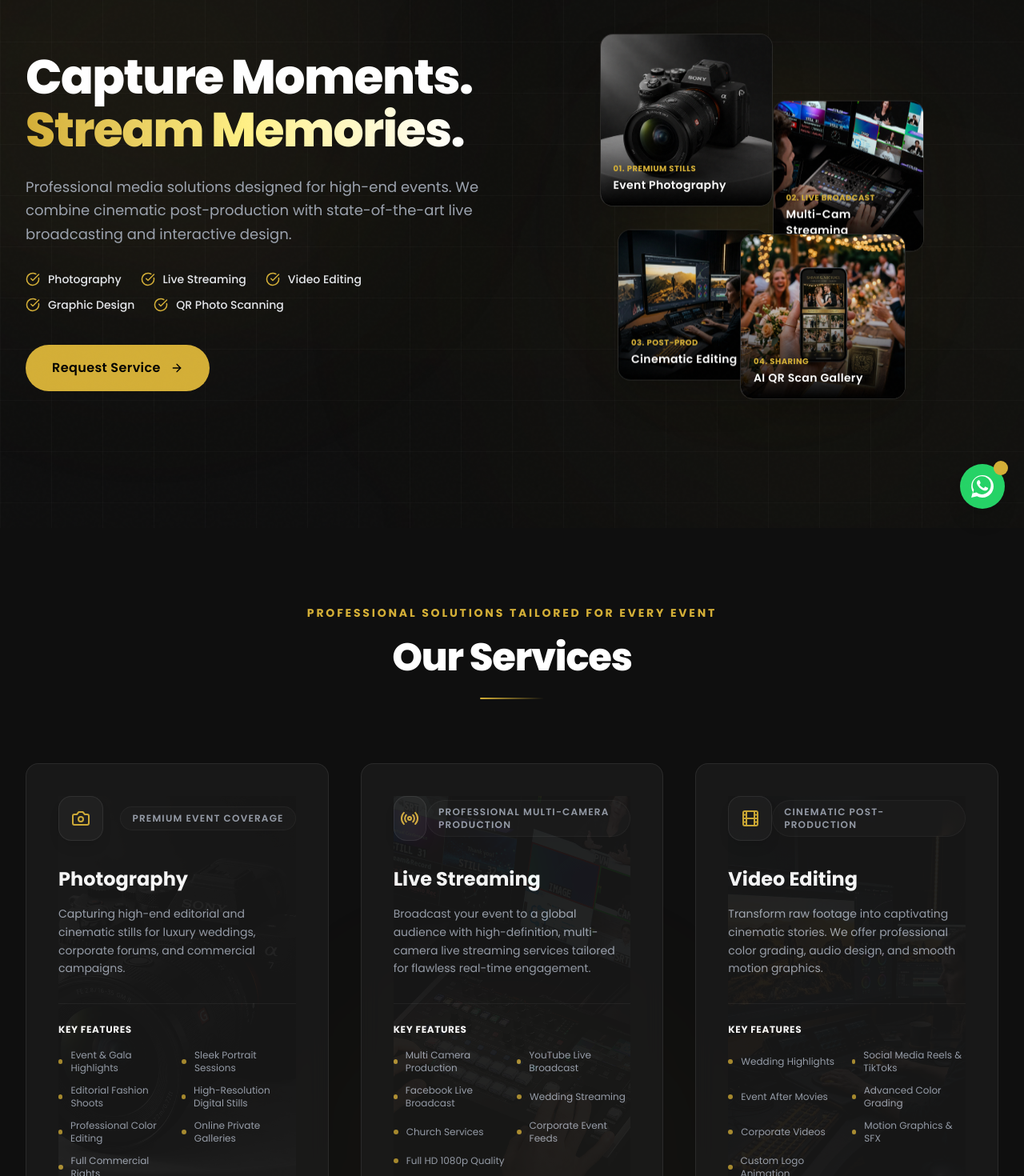
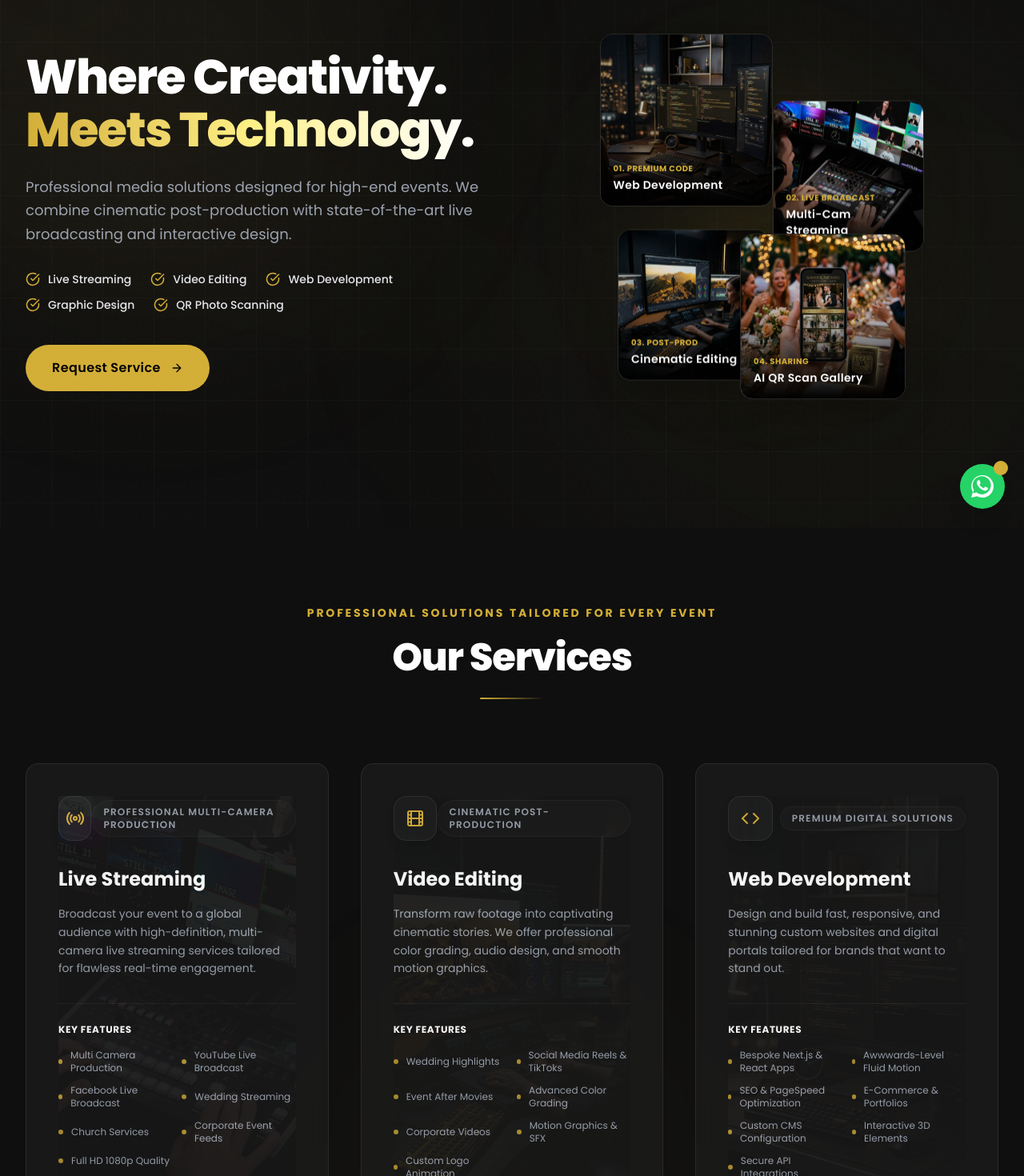
Before and after one commit to Yaswanthsys/syscreatives, a Next.js app: page / in a window 1280 px wide. Shown: the part 140-1610 px from the top of the page at 80% size. Built offline with nearby package versions, Linux system fonts and the light colour scheme.

Commit message:
Replace Photography with Web Development, reorder services list, and update Hero tagline text

```diff
--- a/components/home/ContactForm.tsx
+++ b/components/home/ContactForm.tsx
@@ -252,9 +252,9 @@ export default function ContactForm() {
                     }`}
                   >
                     <option value="" disabled>Select a Service</option>
-                    <option value="Photography">Photography</option>
                     <option value="Live Streaming">Live Streaming</option>
                     <option value="Video Editing">Video Editing</option>
+                    <option value="Web Development">Web Development</option>
                     <option value="Graphic Design">Graphic Design</option>
                     <option value="QR Photo Scanning">QR Photo Scanning</option>
                   </select>
--- a/components/home/Hero.tsx
+++ b/components/home/Hero.tsx
@@ -39,7 +39,7 @@ export default function Hero() {
     };
   }, [mouseX, mouseY]);
 
-  const specialties = ["Photography", "Live Streaming", "Video Editing", "Graphic Design", "QR Photo Scanning"];
+  const specialties = ["Live Streaming", "Video Editing", "Web Development", "Graphic Design", "QR Photo Scanning"];
 
   // Floating animations configuration
   const floatTransition = (duration: number, delay: number) => ({
@@ -82,9 +82,9 @@ export default function Hero() {
             transition={{ duration: 0.8, delay: 0.1 }}
             className="text-4xl sm:text-5xl md:text-6xl font-extrabold text-white tracking-tight leading-[1.1] mb-6"
           >
-            Capture Moments.<br />
+            Where Creativity.<br />
             <span className="text-transparent bg-clip-text bg-gradient-to-r from-gold via-yellow-200 to-white">
-              Stream Memories.
+              Meets Technology.
             </span>
           </motion.h1>
 
@@ -141,17 +141,17 @@ export default function Hero() {
               y: isMobile ? 0 : springY,
             }}
           >
-            {/* 1. Photography Card (Top-Left) */}
+            {/* 1. Web Development Card (Top-Left) */}
             <motion.div
               animate={{ y: [0, -10, 0] }}
               transition={floatTransition(5, 0)}
               className="absolute top-[5%] left-[5%] w-[48%] aspect-square rounded-2xl overflow-hidden border border-white/[0.08] bg-[#1D1D1D]/50 backdrop-blur-md shadow-2xl z-20 group"
             >
-              <div className="absolute inset-0 bg-cover bg-center transition-transform duration-700 group-hover:scale-110" style={{ backgroundImage: `url('/images/sony.png')` }} />
+              <div className="absolute inset-0 bg-cover bg-center transition-transform duration-700 group-hover:scale-110" style={{ backgroundImage: `url('/images/service-web.png')` }} />
               <div className="absolute inset-0 bg-gradient-to-t from-black via-black/20 to-transparent" />
               <div className="absolute bottom-4 left-4 right-4">
-                <span className="text-[10px] text-gold font-bold uppercase tracking-wider">01. Premium Stills</span>
-                <h4 className="text-white text-xs sm:text-sm font-semibold tracking-wide">Event Photography</h4>
+                <span className="text-[10px] text-gold font-bold uppercase tracking-wider">01. Premium Code</span>
+                <h4 className="text-white text-xs sm:text-sm font-semibold tracking-wide">Web Development</h4>
               </div>
             </motion.div>
 
--- a/data/portfolio.ts
+++ b/data/portfolio.ts
@@ -1,7 +1,7 @@
 export interface PortfolioItem {
   id: string;
   title: string;
-  category: "Photography" | "Live Streaming" | "Wedding" | "Corporate" | "Graphic Design" | "QR Gallery";
+  category: "Web Development" | "Live Streaming" | "Wedding" | "Corporate" | "Graphic Design" | "QR Gallery";
   image: string;
   videoUrl?: string; // Optional URL for video previews
   client?: string;
@@ -11,7 +11,7 @@ export interface PortfolioItem {
 
 export const portfolioCategories = [
 
-  "Photography",
+  "Web Development",
   "Live Streaming",
   "Wedding",
   "Corporate",
@@ -23,7 +23,7 @@ export const portfolioItems: PortfolioItem[] = [
   {
     id: "luxury-fashion-photos",
     title: "Vogue Autumn Editorial",
-    category: "Photography",
+    category: "Web Development",
     image: "/images/sony.png",
     client: "Verve Collection",
     date: "September 2025",
--- a/data/services.ts
+++ b/data/services.ts
@@ -9,23 +9,6 @@ export interface Service {
 }
 
 export const services: Service[] = [
-  {
-    id: "photography",
-    title: "Photography",
-    subtitle: "Premium event coverage",
-    description: "Capturing high-end editorial and cinematic stills for luxury weddings, corporate forums, and commercial campaigns.",
-    iconName: "Camera",
-    bgImage: "/images/sony.png",
-    features: [
-      "Event & Gala Highlights",
-      "Sleek Portrait Sessions",
-      "Editorial Fashion Shoots",
-      "High-Resolution Digital Stills",
-      "Professional Color Editing",
-      "Online Private Galleries",
-      "Full Commercial Rights"
-    ]
-  },
   {
     id: "live-streaming",
     title: "Live Streaming",
@@ -58,6 +41,23 @@ export const services: Service[] = [
       "Corporate Videos",
       "Motion Graphics & SFX",
       "Custom Logo Animation"
+    ]
+  },
+  {
+    id: "web-development",
+    title: "Web Development",
+    subtitle: "Premium digital solutions",
+    description: "Design and build fast, responsive, and stunning custom websites and digital portals tailored for brands that want to stand out.",
+    iconName: "Code",
+    bgImage: "/images/service-web.png",
+    features: [
+      "Bespoke Next.js & React Apps",
+      "Awwwards-Level Fluid Motion",
+      "SEO & PageSpeed Optimization",
+      "E-Commerce & Portfolios",
+      "Custom CMS Configuration",
+      "Interactive 3D Elements",
+      "Secure API Integrations"
     ]
   },
   {
--- a/types/index.ts
+++ b/types/index.ts
@@ -2,7 +2,7 @@ export interface ContactFormData {
   fullName: string;
   mobileNumber: string;
   emailAddress: string;
-  serviceRequired: "Photography" | "Live Streaming" | "Video Editing" | "Graphic Design" | "QR Photo Scanning" | "";
+  serviceRequired: "Live Streaming" | "Video Editing" | "Web Development" | "Graphic Design" | "QR Photo Scanning" | "";
   message: string;
 }
 
```
Also changed, not shown: public/images/service-web.png (added).
